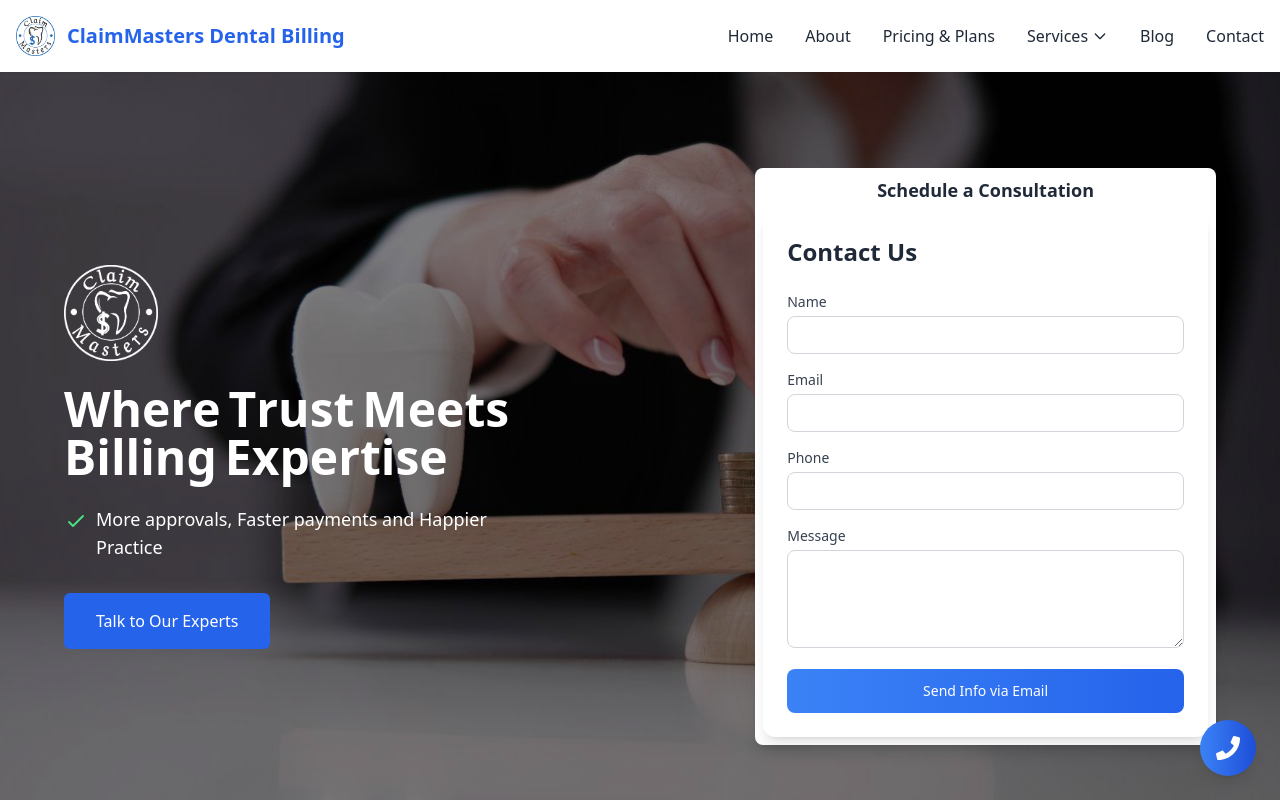
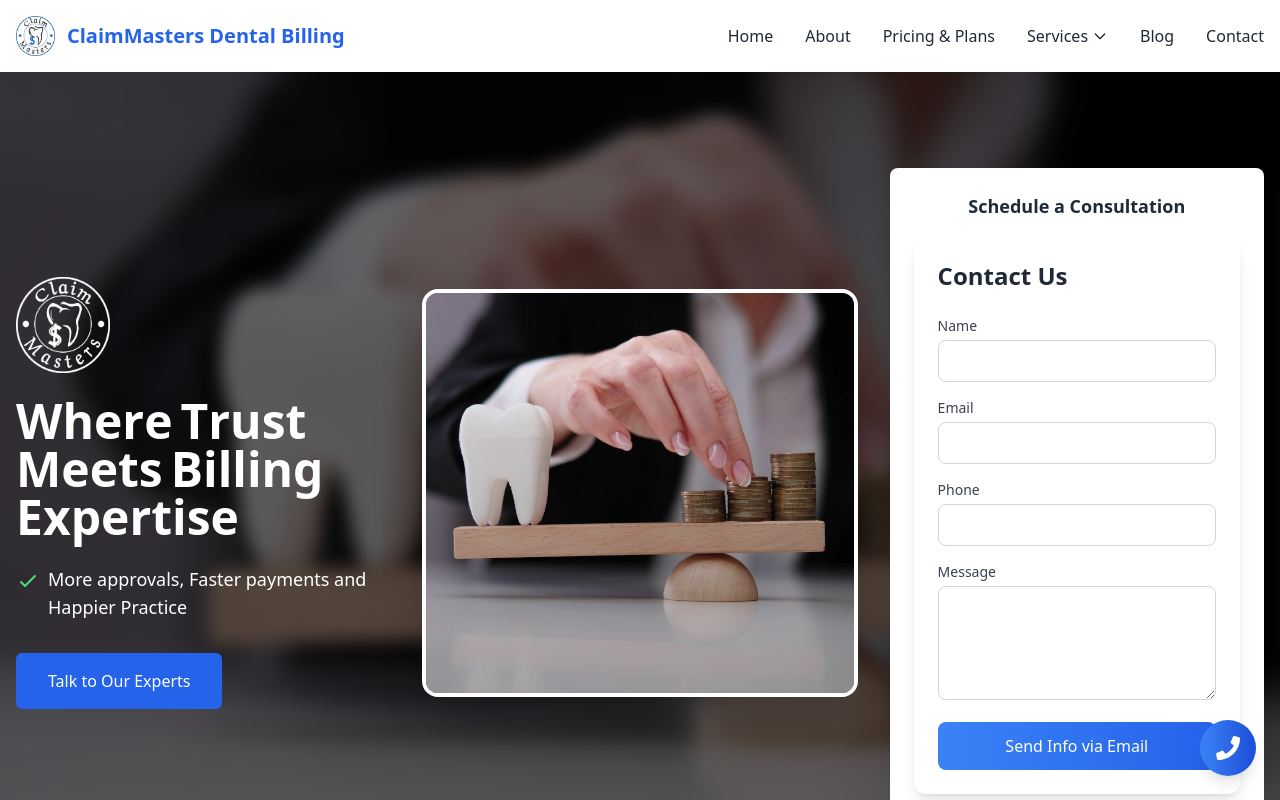
Before and after one commit to MustafaAlhasan404/ClaimMaster, a Next.js app: page / in a window 1280 px wide. Shown: the top 800 px of the page. Built offline with nearby package versions, Linux system fonts and the light colour scheme.

Commit message:
Modification

```diff
--- a/src/app/page.tsx
+++ b/src/app/page.tsx
@@ -13,17 +13,28 @@ export default function Home() {
   return (
     <div className="bg-white">
       {/* Hero Section */}
-      <section
-        className="py-16 md:py-24 bg-cover bg-center relative flex justify-center"
-        style={{ backgroundImage: "url('/Job_Image1_74313.jpeg')" }}
-      >
-        {/* Overlay for better text readability */}
-        <div className="absolute inset-0 bg-black bg-opacity-50 z-0"></div>
-        <div className="relative z-10 w-full max-w-6xl mx-auto px-0">
-          {/* Flexbox layout - easier to control than grid */}
-          <div className="flex flex-col md:flex-row justify-between items-center">
-            {/* Left content - ADJUST width percentage to control size */}
-            <div className="md:w-[40%]">
+      <section className="py-16 md:py-24 relative flex justify-center overflow-hidden">
+        {/* Blurred background image - positioned underneath */}
+        <div
+          className="absolute inset-0 z-0"
+          style={{
+            backgroundImage: "url('/images/Job_Image1_74313.jpeg')",
+            backgroundSize: "cover",
+            backgroundPosition: "center",
+            filter: "blur(8px)",
+            transform: "scale(1.1)"
+          }}
+        ></div>
+
+        {/* Overlay for better contrast */}
+        <div className="absolute inset-0 bg-black bg-opacity-60 z-0"></div>
+
+        {/* Content container - not blurred */}
+        <div className="container mx-auto max-w-7xl px-4 relative z-10">
+          {/* Flexbox layout for outer content - at edges of background */}
+          <div className="relative flex flex-col md:flex-row justify-between items-center">
+            {/* Left content - positioned at far left edge */}
+            <div className="md:w-[30%] z-20 text-white">
               <div className="flex justify-center md:justify-start mb-6">
                 <Image
                   src="/images/Asset 1 2.png"
@@ -48,18 +59,6 @@ export default function Home() {
                   </svg>
                   <span className="text-lg text-white">More approvals, Faster payments and Happier Practice</span>
                 </li>
-                {/* <li className="flex items-start gap-2">
-                  <svg className="w-6 h-6 text-green-500 flex-shrink-0 mt-1" fill="none" stroke="currentColor" viewBox="0 0 24 24" xmlns="http://www.w3.org/2000/svg">
-                    <path strokeLinecap="round" strokeLinejoin="round" strokeWidth="2" d="M5 13l4 4L19 7"></path>
-                  </svg>
-                  <span className="text-lg">Faster payments.</span>
-                </li>
-                <li className="flex items-start gap-2">
-                  <svg className="w-6 h-6 text-green-500 flex-shrink-0 mt-1" fill="none" stroke="currentColor" viewBox="0 0 24 24" xmlns="http://www.w3.org/2000/svg">
-                    <path strokeLinecap="round" strokeLinejoin="round" strokeWidth="2" d="M5 13l4 4L19 7"></path>
-                  </svg>
-                  <span className="text-lg">Happier Practice</span>
-                </li> */}
               </ul>
               <div>
                 <Link href="/contact" className="bg-blue-600 hover:bg-blue-700 text-white px-8 py-4 rounded-md font-medium transition-colors inline-block">
@@ -67,11 +66,27 @@ export default function Home() {
                 </Link>
               </div>
             </div>
-            {/* Right content - ADJUST width percentage to control size */}
-            {/* To increase/decrease space between columns, adjust the width percentages above */}
-            <div className="hidden md:block md:w-[40%]">
-              <div className="bg-white p-2 rounded-lg shadow-lg text-sm">
-                <h3 className="text-lg font-semibold mb-2 text-center">Schedule a Consultation</h3>
+
+            {/* Center image */}
+            <div className="md:w-[35%] my-8 md:my-0 z-10">
+              <div className="relative rounded-2xl overflow-hidden max-w-md mx-auto shadow-2xl border-4 border-white transition-transform duration-300 hover:scale-105">
+                <Image
+                  src="/images/Job_Image1_74313.jpeg"
+                  alt="Dental billing services"
+                  width={600}
+                  height={400}
+                  className="object-cover w-full h-[400px]"
+                  priority
+                />
+                {/* Gradient overlay for depth */}
+                <div className="absolute inset-0 bg-gradient-to-t from-black/30 to-transparent pointer-events-none"></div>
+              </div>
+            </div>
+
+            {/* Right content - positioned at far right edge */}
+            <div className="md:w-[30%] z-20">
+              <div className="bg-white p-6 rounded-lg shadow-lg">
+                <h3 className="text-lg font-semibold mb-4 text-center">Schedule a Consultation</h3>
                 <ContactForm />
               </div>
             </div>
```
Also changed, not shown: public/Job_Image1_74313.jpeg (deleted), public/images/Job_Image1_74313.jpeg (added).
